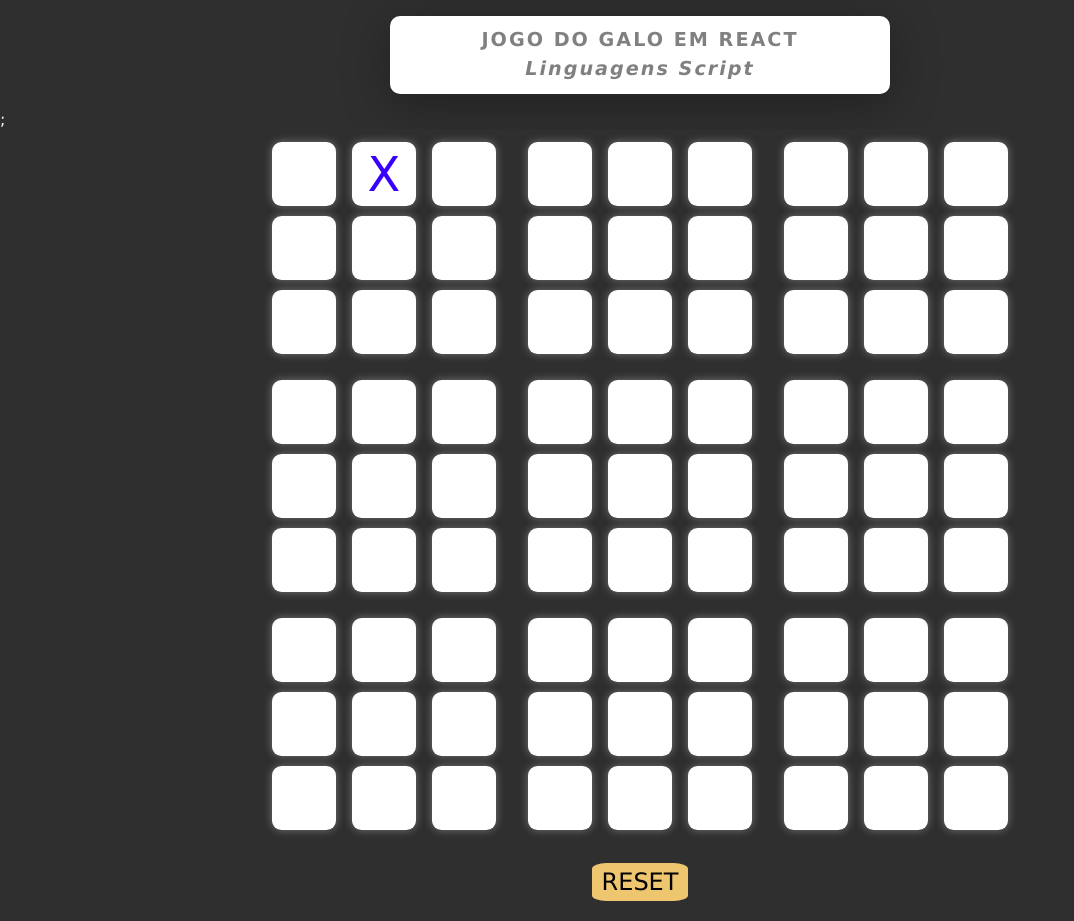
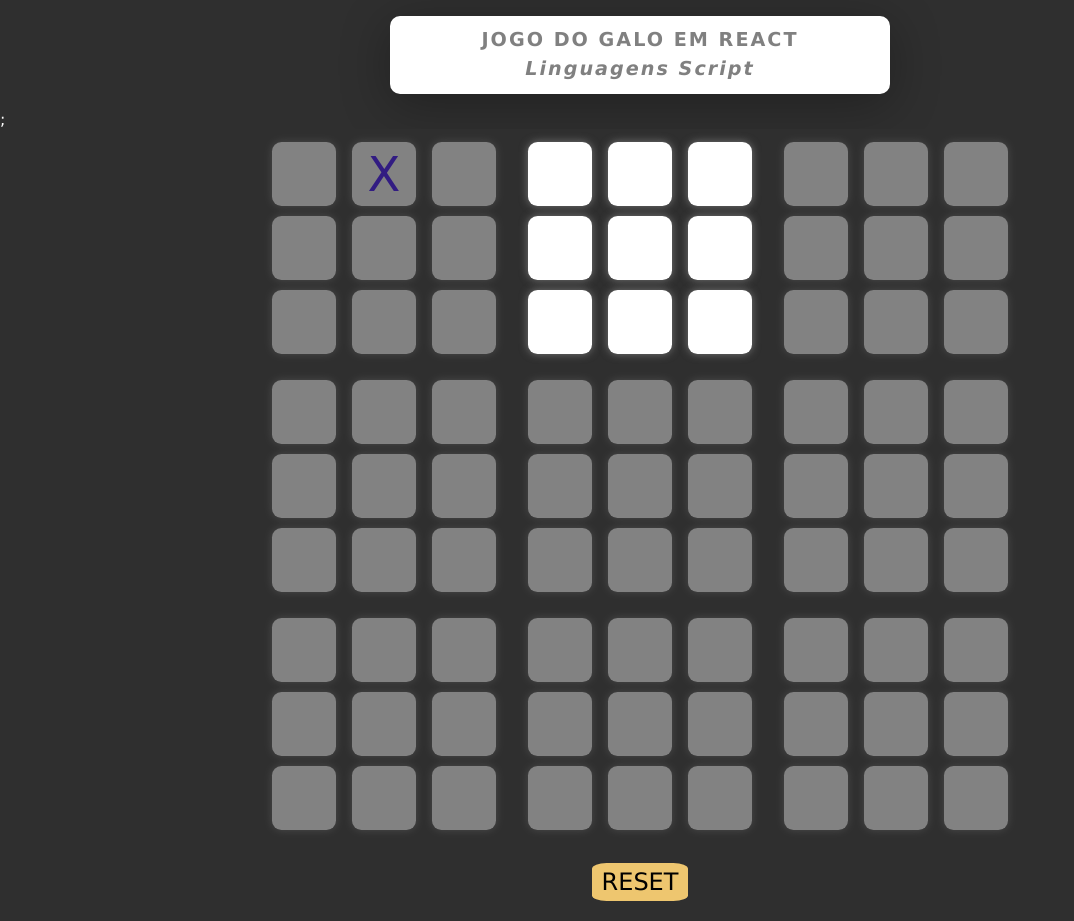
Before and after one commit to mAd-5864/TP-LS, a React (Create React App) app in the folder jogo-galo-react/: page / in a window 1280 px wide. Both pictures are taken after a click on the button 384 px from the left and 173 px from the top of the page. Shown: the whole page, without its empty margins (0-1074 px from the left). Built offline with nearby package versions, Linux system fonts and the light colour scheme; a web font is replaced by a local one.

Commit message:
created lastmove

```diff
--- a/jogo-galo-react/src/App.js
+++ b/jogo-galo-react/src/App.js
@@ -11,6 +11,7 @@ function App() {
   const [turn, setTurn] = useState(true);
   const [gameOver, setGameOver] = useState(false);
   const [boardWin, setBoardWin] = useState(Array(9).fill(false));
+  const [lastMove, setLastMove] = useState(Array(9).fill(true));
 
   const boxClick = (boardInd, boxInd) => {
     const updatedBoards = boards.map((board, ind) => {
@@ -29,24 +30,31 @@ function App() {
     });
     setBoards(updatedBoards);
     checkWin(updatedBoards[boardInd], turn ? 'X' : 'O', boardInd);
-    //console.log(updatedBoards);
+
+    boardWin[boxInd]==false ?
+      lastMove.forEach((element, ind) => {
+        lastMove[ind] = ind == boxInd ? true : false
+      }) : setLastMove(Array(9).fill(true));
+
+    console.log(lastMove);
   }
 
   const checkWin = (board, token, boardInd) => {
     if (board[0] === token && board[1] === token && board[2] === token || board[3] === token && board[4] === token && board[5] === token || board[6] === token && board[7] === token && board[8] === token ||
       board[0] === token && board[3] === token && board[6] === token || board[1] === token && board[4] === token && board[7] === token || board[2] === token && board[5] === token && board[8] === token ||
       board[0] === token && board[4] === token && board[8] === token || board[6] === token && board[4] === token && board[2] === token) {
-        if (board==boardWin) {
-          console.log("GANHOU O JOGADOR "+ token);
-          setGameOver(true);
-        }else{
+      if (board == boardWin) {
+        console.log("GANHOU O JOGADOR " + token);
+        setLastMove(Array(9).fill(true))
+        setGameOver(true);
+      } else {
 
-          console.log(token + " Ganhou o tabuleiro " + boardInd);
-          boardWin[boardInd]="win"+token;
-          board.fill(null);
-          checkWin(boardWin, "win"+token);
-        }
-          console.log(boardWin);
+        console.log(token + " Ganhou o tabuleiro " + boardInd);
+        boardWin[boardInd] = "win" + token;
+        board.fill(null);
+        checkWin(boardWin, "win" + token);
+      }
+      console.log(boardWin);
     } else {
     }
   }
@@ -57,19 +65,21 @@ function App() {
     setGameOver(false);
     setBoardWin(Array(9).fill(false));
     setBoards(Array(9).fill(Array(9).fill(null)));
+    setLastMove(Array(9).fill(true))
     setTurn(true);
   }
 
   return (
     <div className="App">
       <Header />;
-      <GameOver nome={'winner'} gameOver={gameOver}/>
+      <GameOver nome={'winner'} gameOver={gameOver} />
       <div className={gameOver ? 'mainBoard win' : 'mainBoard'}>
         {boards.map((value, boardInd) => (
           <Board
             key={boardInd}
             board={boards[boardInd]}
             win={boardWin[boardInd]}
+            lastMove={lastMove[boardInd]}
             onClick={gameOver ? resetBoard : (boxInd) => boxClick(boardInd, boxInd)}
           />
         ))}
--- a/jogo-galo-react/src/Components/Board/Board.jsx
+++ b/jogo-galo-react/src/Components/Board/Board.jsx
@@ -2,11 +2,11 @@ import { React } from "react";
 import { Box } from './Box';
 import "./Board.css"
 
-export const Board = ({ board, onClick, win }) => {
+export const Board = ({ board, onClick, win, lastMove }) => {
     return (
         <div className={win=="winX" ? "board win x" : win=="winO" ? "board win o" : "board"}>
             {board.map((token, ind) => {
-                return <Box token={token} key={ind} onClick={() => onClick(ind)} />
+                return <Box token={token} lastMove={lastMove} key={ind} onClick={() => onClick(ind)} />
             })}
         </div>
     )
--- a/jogo-galo-react/src/Components/Board/Box.jsx
+++ b/jogo-galo-react/src/Components/Board/Box.jsx
@@ -1,9 +1,15 @@
 import React from "react";
 import './Box.css';
 
-export const Box = ({ token, onClick }) => {
-    const style = token === "X" ? "box x" : "box o";
+export const Box = ({ token, onClick, lastMove}) => {
+    const symbol = token === "X" ? "box x" : "box o";
     return (
-        <button className={style} onClick={onClick}>{token}</button>
+        <>
+        {lastMove ? (
+            <button style={{opacity:1}}className={symbol} onClick={onClick}>{token}</button>
+            ) : (
+            <button disabled style={{opacity:0.4}}className={symbol}>{token}</button>
+        )}
+    </>
     )
 }
```
